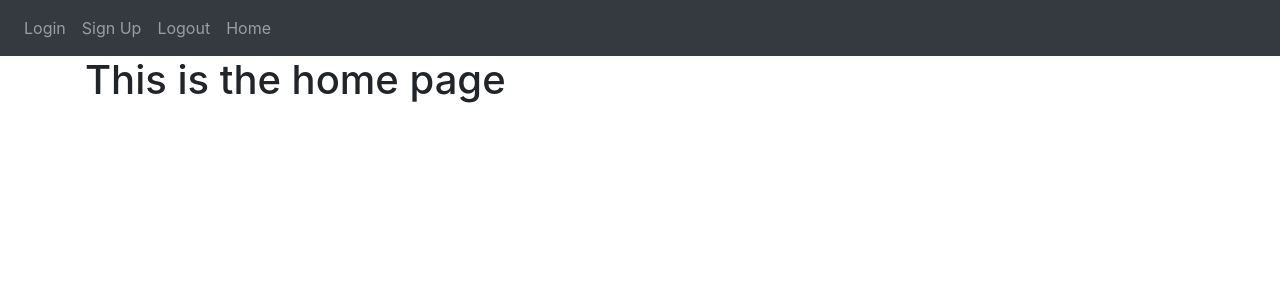
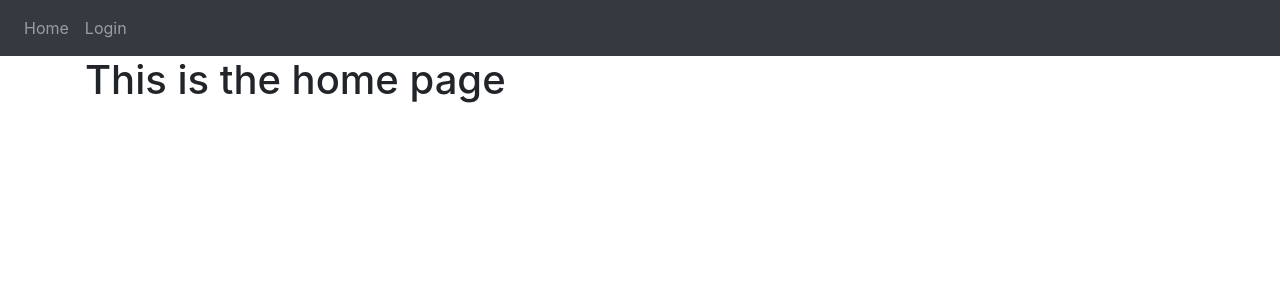
Before and after one commit to KShiMin/Production-Webpage, a Flask app: page / in a window 1280 px wide. Shown: the top 300 px of the page. Run offline with Flask 2, Linux system fonts and the light colour scheme; some libraries are stand-ins or nearby versions.

Commit message:
updated as of 02/04/2022 @ 00:01

```diff
--- /dev/null
+++ b/website/static/base.css
@@ -0,0 +1,4 @@
+.r{
+    display: inline-flex;
+    text-align: end;
+}
--- a/website/templates/base.html
+++ b/website/templates/base.html
@@ -8,6 +8,7 @@
         integrity="sha384-Vkoo8x4CGsO3+Hhxv8T/Q5PaXtkKtu6ug5TOeNV6gBiFeWPGFN9MuhOf23Q9Ifjh" crossorigin="anonymous" />
     <link rel="stylesheet" href="https://stackpath.bootstrapcdn.com/font-awesome/4.7.0/css/font-awesome.min.css"
         crossorigin="anonymous" />
+    <link rel="stylesheet" href="/website/static/base.css" />
     <title>{% block title %}Base{% endblock %}</title>
 </head>
 
@@ -18,10 +19,8 @@
         </button>
         <div class="collapse navbar-collapse" id="navbar">
             <div class="navbar-nav">
+                <a class="nav-item nav-link" id="home" href="/">Home</a>
                 <a class="nav-item nav-link" id="login" href="/login">Login</a>
-                <a class="nav-item nav-link" id="signUp" href="/sign-up">Sign Up</a>
-                <a class="nav-item nav-link" id="logout" href="/logout">Logout</a>
-                <a class="nav-item nav-link" id="home" href="/">Home</a>
             </div>
         </div>
     </nav>
```
